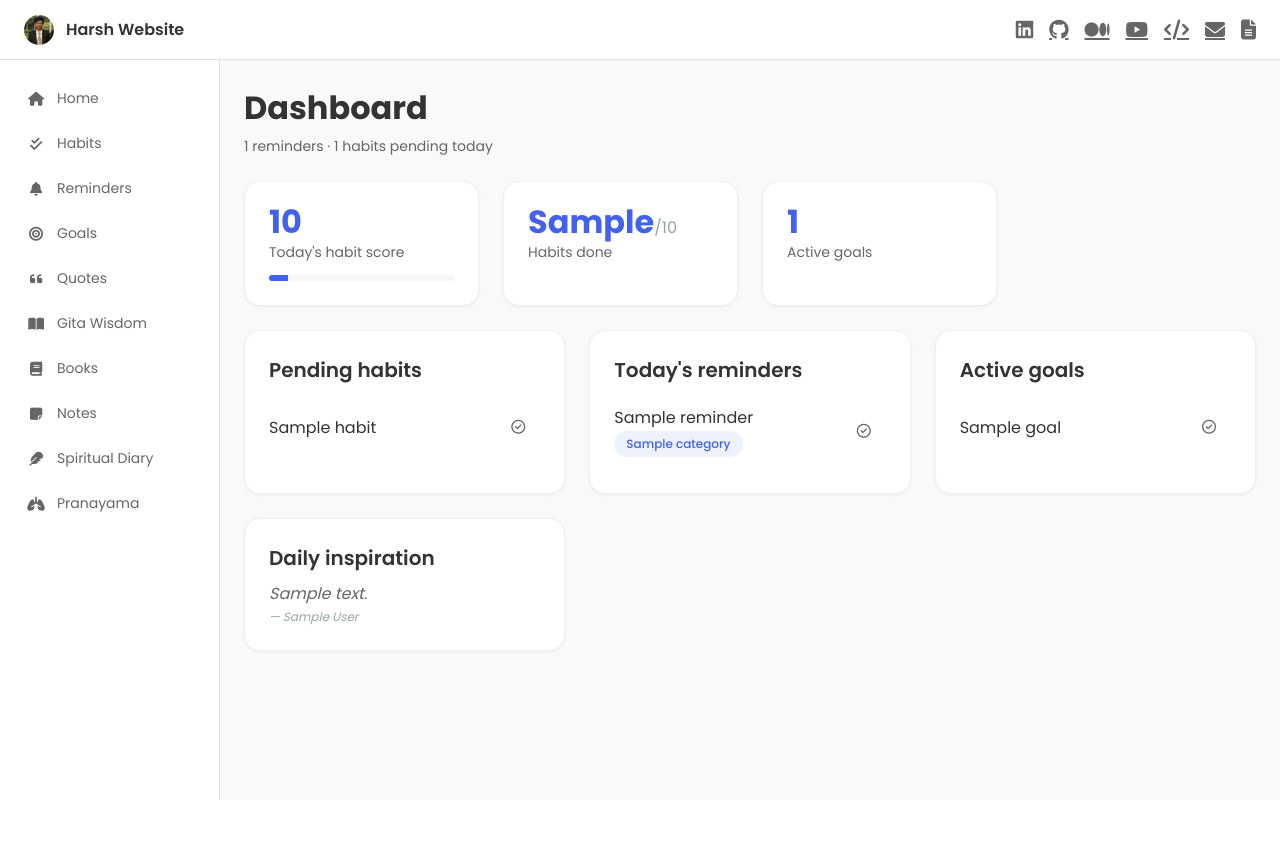
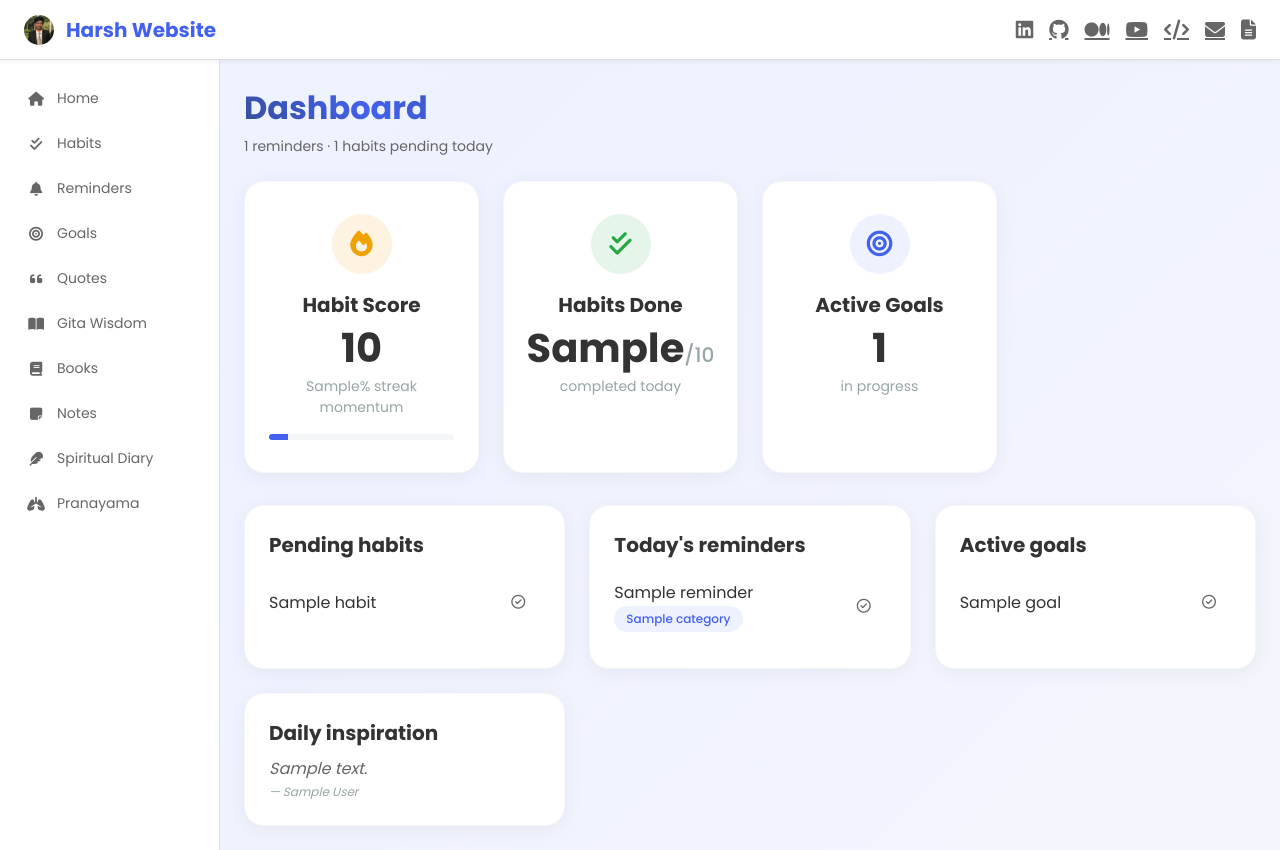
Before and after one commit to SinghalHarsh/harsh_website, a Flask app: template app/templates/pages/index.html in a window 1280 px wide. Before the commit the page ends 800 px from the top, so only its background shows below. Run offline with Flask 3, Linux system fonts and the light colour scheme; the template is opened without the code that fills it: most values are stand-ins (such as "Sample title", 1, 10 or a date in 2020).

Commit message:
style: restore the original visual language on top of the token system
The refactor flattened the design more than intended. This brings the old
look back while keeping the component structure, so the styling stays in
one place instead of returning to per-page CSS.

Restored from the pre-refactor design:
- animated diagonal gradient page background
- gradient-animated page headings and the blue wordmark logo
- large 20px-radius cards with wide soft shadows, lift-and-scale on hover
  using the original overshoot easing, and staggered entrance animation
- dashboard stat cards as centered tiles with circular colored icons that
  rotate on hover, now linking through to their sections
- bigger buttons with colored glow shadows and hover lift

Values live in tokens.css (radius, shadow, --ease-lift), so the look is
adjustable in one place and dark mode still resolves correctly.

```diff
--- a/app/static/css/base.css
+++ b/app/static/css/base.css
@@ -7,8 +7,16 @@ body {
     font-family: var(--font);
     font-size: var(--fs-md);
     color: var(--text);
-    background: var(--bg);
+    /* Slow animated wash, as the original site had */
+    background: linear-gradient(-45deg, var(--bg), var(--primary-soft), var(--bg), var(--primary-soft));
+    background-size: 400% 400%;
+    animation: gradientBG 15s ease infinite;
     -webkit-text-size-adjust: 100%;
+}
+
+@keyframes gradientBG {
+    0%, 100% { background-position: 0% 50%; }
+    50% { background-position: 100% 50%; }
 }
 
 h1, h2, h3, h4, p, figure { margin: 0; }
@@ -21,6 +29,7 @@ button { font: inherit; }
 .topbar {
     height: var(--topbar-h);
     background: var(--surface);
+    box-shadow: 0 2px 4px rgba(0, 0, 0, 0.05);
     border-bottom: 1px solid var(--border);
     display: flex;
     align-items: center;
@@ -34,8 +43,9 @@ button { font: inherit; }
     display: flex;
     align-items: center;
     gap: var(--sp-3);
-    font-weight: 600;
-    color: var(--text);
+    font-weight: 700;
+    font-size: var(--fs-lg);
+    color: var(--primary);
     text-decoration: none;
 }
 .topbar__logo img { width: 30px; height: 30px; border-radius: var(--r-full); }
@@ -43,11 +53,11 @@ button { font: inherit; }
 .topbar__links a {
     color: var(--text-muted);
     font-size: var(--fs-lg);
-    transition: color var(--transition);
+    transition: transform var(--transition), color var(--transition);
     display: inline-flex;
     align-items: center;
 }
-.topbar__links a:hover { color: var(--primary); }
+.topbar__links a:hover { color: var(--primary); transform: translateY(-2px); }
 
 /* ---------- Shell ---------- */
 
--- a/app/static/css/components.css
+++ b/app/static/css/components.css
@@ -8,7 +8,7 @@
     justify-content: center;
     gap: var(--sp-2);
     min-height: var(--tap-min);
-    padding: var(--sp-2) var(--sp-4);
+    padding: var(--sp-3) var(--sp-5);
     border: 1px solid transparent;
     border-radius: var(--r-sm);
     background: var(--surface-alt);
@@ -19,13 +19,14 @@
     line-height: 1;
     cursor: pointer;
     transition: background var(--transition), color var(--transition),
-                border-color var(--transition), transform var(--transition);
+                border-color var(--transition), transform var(--transition),
+                box-shadow var(--transition);
     text-decoration: none;
     white-space: nowrap;
 }
 
-.btn:hover { background: var(--border-soft); }
-.btn:active { transform: translateY(1px); }
+.btn:hover { background: var(--border-soft); transform: translateY(-2px); }
+.btn:active { transform: translateY(0); }
 .btn:focus-visible {
     outline: 2px solid var(--primary);
     outline-offset: 2px;
@@ -40,14 +41,22 @@
 .btn--primary {
     background: var(--primary);
     color: var(--text-on-primary);
+    box-shadow: 0 4px 12px rgba(67, 97, 238, 0.25);
 }
-.btn--primary:hover { background: var(--primary-hover); }
+.btn--primary:hover {
+    background: var(--primary-hover);
+    box-shadow: 0 8px 20px rgba(67, 97, 238, 0.3);
+}
 
 .btn--danger {
     background: var(--danger);
     color: var(--text-on-primary);
+    box-shadow: 0 4px 12px rgba(220, 53, 69, 0.25);
 }
-.btn--danger:hover { background: var(--danger-hover); }
+.btn--danger:hover {
+    background: var(--danger-hover);
+    box-shadow: 0 8px 20px rgba(220, 53, 69, 0.3);
+}
 
 .btn--success {
     background: var(--success);
@@ -84,19 +93,38 @@
 
 .card {
     background: var(--surface);
-    border: 1px solid var(--border-soft);
+    border: 1px solid rgba(0, 0, 0, 0.03);
     border-radius: var(--r-lg);
     padding: var(--sp-5);
     box-shadow: var(--shadow-sm);
-    transition: box-shadow var(--transition), transform var(--transition);
+    transition: transform 0.4s var(--ease-lift), box-shadow 0.4s var(--ease-lift);
+    animation: cardIn 0.6s ease-out backwards;
+}
+.card:hover {
+    transform: translateY(-6px);
+    box-shadow: var(--shadow-md);
 }
 .card--interactive:hover {
-    box-shadow: var(--shadow-md);
-    transform: translateY(-2px);
+    transform: translateY(-10px) scale(1.02);
+    box-shadow: var(--shadow-lg);
 }
+
+@keyframes cardIn {
+    from { opacity: 0; transform: translateY(24px); }
+    to   { opacity: 1; transform: translateY(0); }
+}
+
+/* Stagger the entrance across a grid, as the original dashboard did */
+.grid > .card:nth-child(1) { animation-delay: 0.05s; }
+.grid > .card:nth-child(2) { animation-delay: 0.10s; }
+.grid > .card:nth-child(3) { animation-delay: 0.15s; }
+.grid > .card:nth-child(4) { animation-delay: 0.20s; }
+.grid > .card:nth-child(5) { animation-delay: 0.25s; }
+.grid > .card:nth-child(6) { animation-delay: 0.30s; }
+
 .card__title {
     font-size: var(--fs-lg);
-    font-weight: 600;
+    font-weight: 700;
     color: var(--text);
     margin: 0 0 var(--sp-2);
 }
@@ -202,9 +230,24 @@
 }
 .page-header h1 {
     font-size: var(--fs-2xl);
-    font-weight: 700;
-    color: var(--text);
+    font-weight: 800;
     margin: 0;
+    /* Animated gradient wordmark, as the original headings had */
+    background: linear-gradient(45deg, #2c3e50, var(--primary), #2c3e50);
+    background-size: 200% auto;
+    -webkit-background-clip: text;
+    background-clip: text;
+    -webkit-text-fill-color: transparent;
+    animation: gradientText 4s ease infinite;
+}
+
+@keyframes gradientText {
+    0%, 100% { background-position: 0% center; }
+    50% { background-position: 100% center; }
+}
+
+:root[data-theme="dark"] .page-header h1 {
+    background-image: linear-gradient(45deg, #e8eaed, var(--primary-soft), #e8eaed);
 }
 .page-header p {
     color: var(--text-muted);
--- a/app/static/css/tokens.css
+++ b/app/static/css/tokens.css
@@ -48,16 +48,19 @@
     --sp-6: 32px;
     --sp-7: 48px;
 
-    /* Radius */
-    --r-sm: 6px;
-    --r-md: 10px;
-    --r-lg: 16px;
+    /* Radius — soft, rounded, matching the original design */
+    --r-sm: 8px;
+    --r-md: 12px;
+    --r-lg: 20px;
     --r-full: 999px;
 
-    /* Elevation */
-    --shadow-sm: 0 1px 3px rgba(0, 0, 0, 0.06);
-    --shadow-md: 0 4px 12px rgba(0, 0, 0, 0.08);
-    --shadow-lg: 0 12px 32px rgba(0, 0, 0, 0.12);
+    /* Elevation — wide and soft rather than tight */
+    --shadow-sm: 0 4px 20px rgba(0, 0, 0, 0.05);
+    --shadow-md: 0 10px 30px rgba(0, 0, 0, 0.06);
+    --shadow-lg: 0 30px 60px rgba(0, 0, 0, 0.12);
+
+    /* Motion curve with overshoot, as the original cards used */
+    --ease-lift: cubic-bezier(0.175, 0.885, 0.32, 1.275);
 
     /* Type */
     --font: 'Poppins', -apple-system, BlinkMacSystemFont, 'Segoe UI', sans-serif;
--- a/app/templates/pages/index.html
+++ b/app/templates/pages/index.html
@@ -12,19 +12,25 @@
 </div>
 
 <div class="grid grid--3 stat-row">
-    <article class="card stat">
+    <a class="card card--interactive stat" href="{{ url_for('habits.habits') }}">
+        <span class="stat__icon stat__icon--habit"><i class="fa-solid fa-fire"></i></span>
+        <span class="stat__title">Habit Score</span>
         <span class="stat__value">{{ habit_score.score }}</span>
-        <span class="stat__label">Today's habit score</span>
+        <span class="stat__label">{{ habit_score.streak_bonus }}% streak momentum</span>
         <div class="progress"><div class="progress__bar" style="width: {{ habit_score.score }}%"></div></div>
-    </article>
-    <article class="card stat">
+    </a>
+    <a class="card card--interactive stat" href="{{ url_for('habits.habits') }}">
+        <span class="stat__icon stat__icon--done"><i class="fa-solid fa-check-double"></i></span>
+        <span class="stat__title">Habits Done</span>
         <span class="stat__value">{{ habits_completed }}<small>/{{ habits_total }}</small></span>
-        <span class="stat__label">Habits done</span>
-    </article>
-    <article class="card stat">
+        <span class="stat__label">completed today</span>
+    </a>
+    <a class="card card--interactive stat" href="{{ url_for('goals.goals') }}">
+        <span class="stat__icon stat__icon--goal"><i class="fa-solid fa-bullseye"></i></span>
+        <span class="stat__title">Active Goals</span>
         <span class="stat__value">{{ active_goals_count }}</span>
-        <span class="stat__label">Active goals</span>
-    </article>
+        <span class="stat__label">in progress</span>
+    </a>
 </div>
 
 <div class="grid grid--2">
@@ -114,18 +120,46 @@
 
 {% block styles %}
 <style>
-    .stat-row { margin-bottom: var(--sp-5); }
-    .stat { display: flex; flex-direction: column; gap: var(--sp-1); }
-    .stat__value { font-size: var(--fs-2xl); font-weight: 700; color: var(--primary); line-height: 1; }
-    .stat__value small { font-size: var(--fs-md); color: var(--text-subtle); font-weight: 400; }
-    .stat__label { font-size: var(--fs-sm); color: var(--text-muted); }
+    .stat-row { margin-bottom: var(--sp-6); }
+    .stat {
+        display: flex;
+        flex-direction: column;
+        align-items: center;
+        text-align: center;
+        gap: var(--sp-1);
+        padding: var(--sp-6) var(--sp-5);
+        text-decoration: none;
+        color: inherit;
+    }
+    .stat__icon {
+        width: 60px;
+        height: 60px;
+        border-radius: var(--r-full);
+        display: flex;
+        align-items: center;
+        justify-content: center;
+        font-size: 1.6rem;
+        margin-bottom: var(--sp-3);
+        background: var(--surface-alt);
+        transition: transform 0.3s var(--ease-lift);
+    }
+    .stat:hover .stat__icon { transform: scale(1.12) rotate(8deg); }
+    .stat__icon--habit { background: var(--warning-soft); color: var(--warning); }
+    .stat__icon--done  { background: var(--success-soft); color: var(--success); }
+    .stat__icon--goal  { background: var(--primary-soft); color: var(--primary); }
+
+    .stat__title { font-size: var(--fs-lg); font-weight: 700; color: var(--text); }
+    .stat__value { font-size: 2.5rem; font-weight: 800; color: var(--text); line-height: 1.2; }
+    .stat__value small { font-size: var(--fs-lg); color: var(--text-subtle); font-weight: 500; }
+    .stat__label { font-size: var(--fs-sm); color: var(--text-subtle); }
 
     .progress {
+        width: 100%;
         height: 6px;
         background: var(--surface-alt);
         border-radius: var(--r-full);
         overflow: hidden;
-        margin-top: var(--sp-2);
+        margin-top: var(--sp-3);
     }
     .progress__bar { height: 100%; background: var(--primary); transition: width var(--transition); }
 
```
